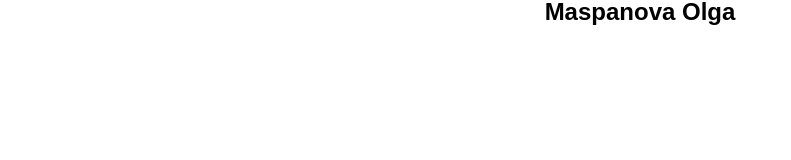
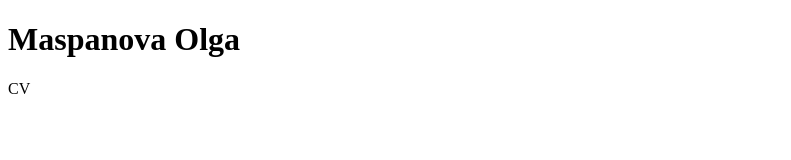
Before and after one commit to Maspanova/rsschool-cv, a plain HTML site: page index.html in a window 1280 px wide. Shown: the whole page, without its empty margins (0-791 px from the left). Drawn offline with Linux system fonts and the light colour scheme.

Commit message:
feat: delete old information

```diff
--- a/index.html
+++ b/index.html
@@ -1,26 +1,10 @@
 <!DOCTYPE html>
-<html lang="ru">
-	<head>
-		<meta http-equiv="Content-Type" content="text/html; charset=UTF-8">
-		<title>Маспанова Ольга</title>
-		<meta name="description" content="Личная страница Маспановой Ольги">
-		<meta name="keywords" content="QA, analyst, data_analyst, front-end developer, Maspanova, CV">
-		<link rel="stylesheet" type="text/css" href="style.css" media="screen">
-	 	<meta name="viewport" content="width=device-width">
-	</head>
-	<body>
-		<div id="page">
-			<header>
-				<nav>
-				</nav>
-			</header>
-			<main>
-				<section id="content">
-					<h1>Maspanova Olga</h1>
-				</section>
-			</main>
-			<footer id="contact">
-			</footer>
-		</div>
-	</body>
+<html>
+<head>
+<title>Maspanova Olga</title>
+</head>
+<body>
+<h1>Maspanova Olga</h1>
+<p>CV</p>
+</body>
 </html>
```
